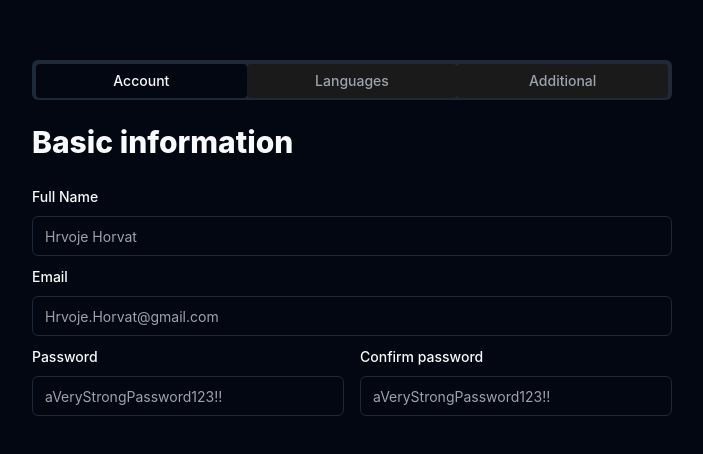
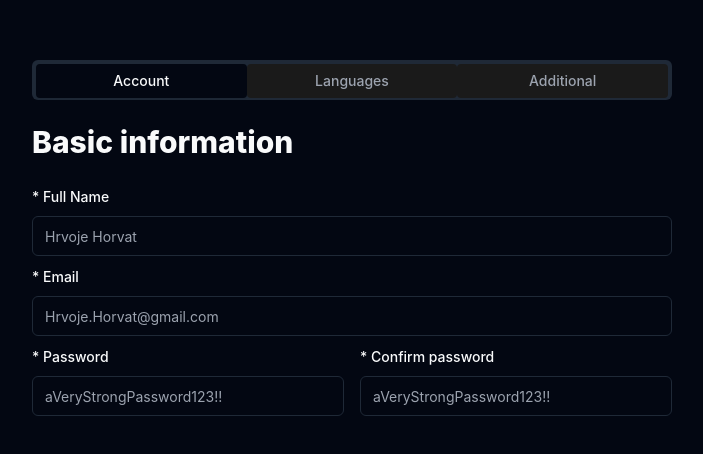
Before and after one commit to Progi-Petrovi/triolingo, a React (Vite) app in the folder frontend/: page /student/register in a window 1280 px wide. Shown: the part 140-594 px from the top of the page, without its empty margins (288-991 px from the left). Built offline with nearby package versions, Linux system fonts and the light colour scheme.

Commit message:
add toast message for filling up mandatory fields, couple bugfixes

```diff
--- a/frontend/src/pages/register/StudentRegister.tsx
+++ b/frontend/src/pages/register/StudentRegister.tsx
@@ -23,7 +23,6 @@ import {
   SelectItem,
   SelectTrigger,
   SelectValue,
-  SelectLabel,
 } from "@/components/ui/select";
 import { Textarea } from "@/components/ui/textarea";
 import { StudentRegistration } from "@/types/studentRegistration";
@@ -73,6 +72,7 @@ export default function StudentRegister() {
       password: "",
       confirmPassword: "",
       goals: "",
+      teachingStyle: "Flexible",
     },
   });
 
@@ -104,6 +104,7 @@ export default function StudentRegister() {
       toast({
         title: "You need to pick atleast 1 language.",
         description: "That's why we are here :)",
+        variant: "destructive",
       });
 
       return;
@@ -115,6 +116,14 @@ export default function StudentRegister() {
     };
 
     console.log(totalValues);
+  }
+
+  function onError() {
+    toast({
+      title: "Please fill out all of the mandatory fields",
+      description: "Fields marked with *",
+      variant: "destructive",
+    });
   }
 
   function showPickedLanguages() {
@@ -161,7 +170,7 @@ export default function StudentRegister() {
   return (
     <Form {...form}>
       <form
-        onSubmit={form.handleSubmit(onSubmit)}
+        onSubmit={form.handleSubmit(onSubmit, onError)}
         className="h-[50vh] w-[50vw] relative"
       >
         <Tabs
@@ -188,7 +197,7 @@ export default function StudentRegister() {
               name="fullName"
               render={({ field }) => (
                 <FormItem>
-                  <FormLabel>Full Name</FormLabel>
+                  <FormLabel>* Full Name</FormLabel>
                   <FormControl>
                     <Input placeholder="Hrvoje Horvat" {...field} />
                   </FormControl>
@@ -201,7 +210,7 @@ export default function StudentRegister() {
               name="email"
               render={({ field }) => (
                 <FormItem>
-                  <FormLabel>Email</FormLabel>
+                  <FormLabel>* Email</FormLabel>
                   <FormControl>
                     <Input
                       type="email"
@@ -219,7 +228,7 @@ export default function StudentRegister() {
                 name="password"
                 render={({ field }) => (
                   <FormItem className="flex-1">
-                    <FormLabel>Password</FormLabel>
+                    <FormLabel>* Password</FormLabel>
                     <FormControl>
                       <Input
                         type="password"
@@ -236,7 +245,7 @@ export default function StudentRegister() {
                 name="confirmPassword"
                 render={({ field }) => (
                   <FormItem className="flex-1">
-                    <FormLabel>Confirm password</FormLabel>
+                    <FormLabel>* Confirm password</FormLabel>
                     <FormControl>
                       <Input
                         type="password"
@@ -282,16 +291,15 @@ export default function StudentRegister() {
               name="teachingStyle"
               render={({ field }) => (
                 <FormItem>
-                  <FormLabel>Preffered Teaching Style</FormLabel>
+                  <FormLabel>* Preffered Teaching Style</FormLabel>
                   <Select onValueChange={field.onChange}>
                     <FormControl>
                       <SelectTrigger>
-                        <SelectValue placeholder="Teaching style" />
+                        <SelectValue placeholder={field.value} />
                       </SelectTrigger>
                     </FormControl>
                     <SelectContent>
                       <SelectGroup>
-                        <SelectLabel>Teaching Style</SelectLabel>
                         <SelectItem value="Individual">Individual</SelectItem>
                         <SelectItem value="Group">Group</SelectItem>
                         <SelectItem value="Flexible">Flexible</SelectItem>
```
